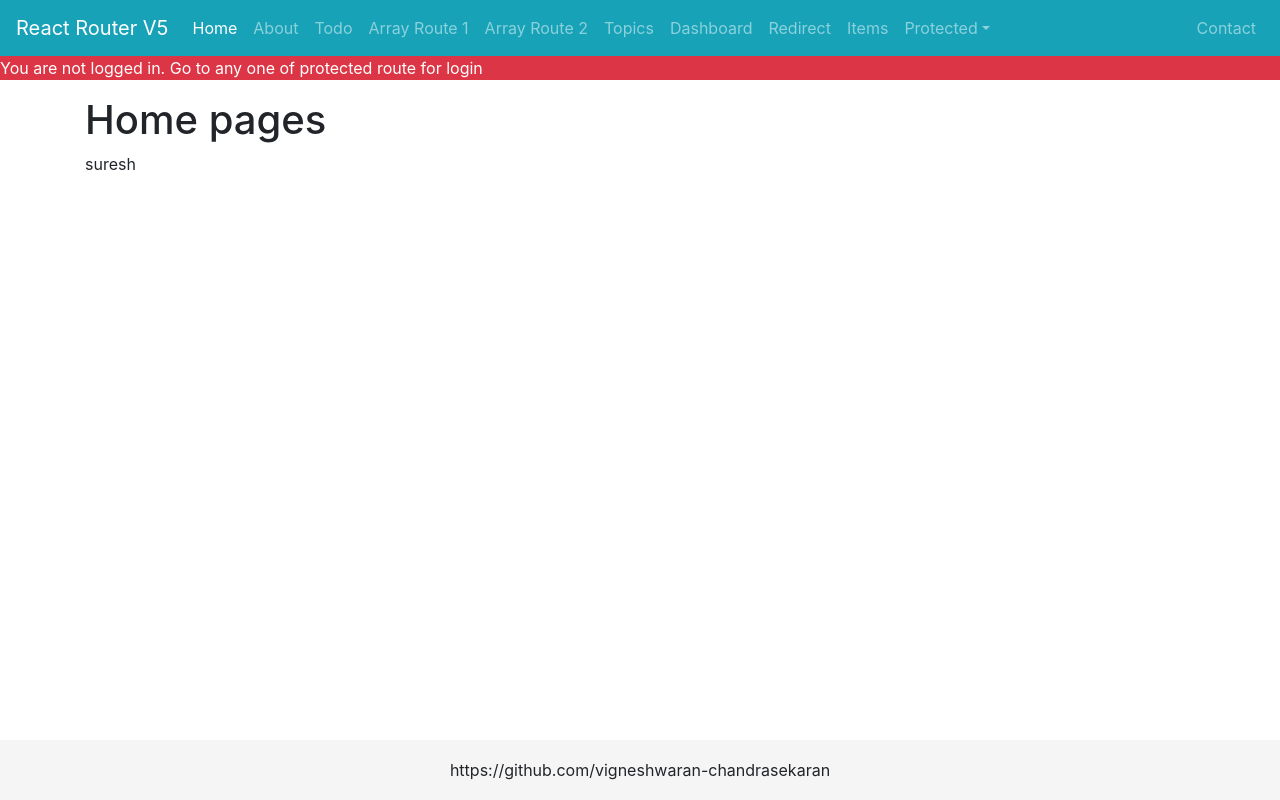
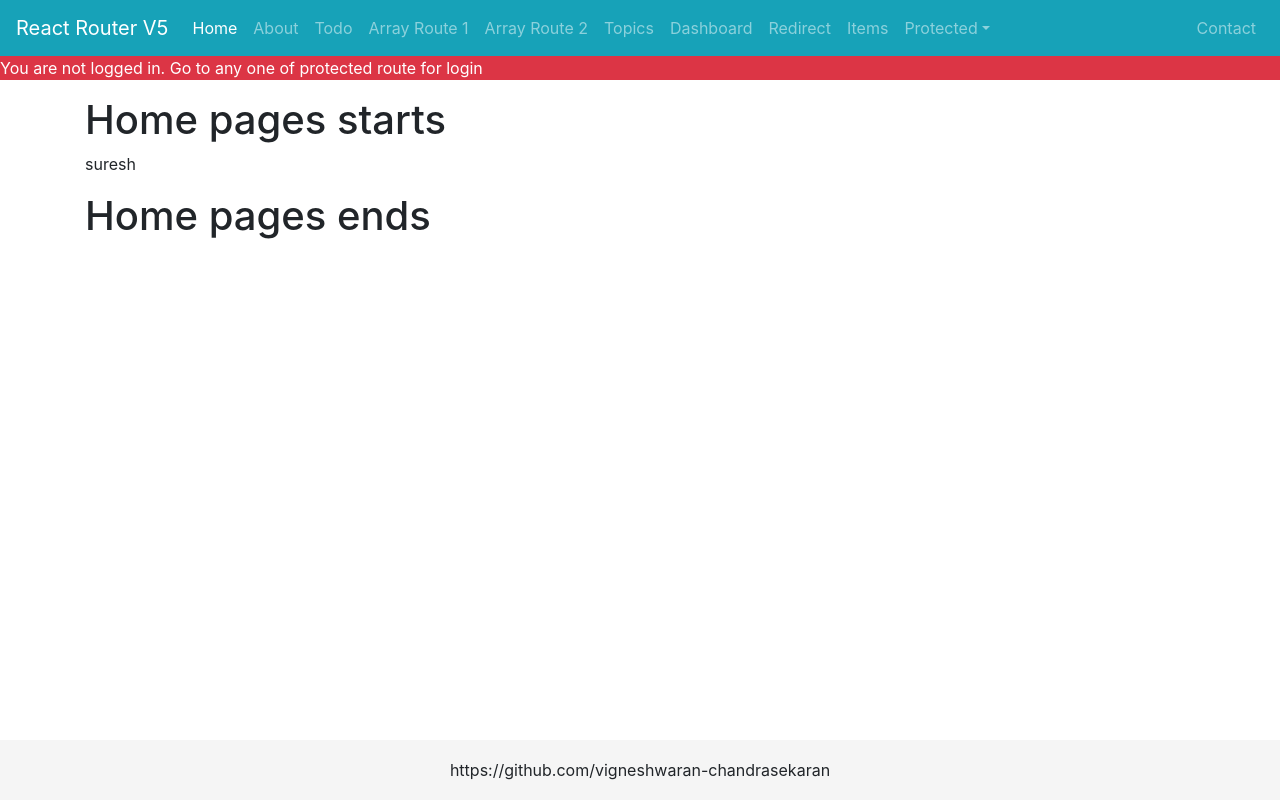
Before and after one commit to vigneshwaran-chandrasekaran/react-router-v5, a React (Create React App) app: page / in a window 1280 px wide. Built offline with nearby package versions, Linux system fonts and the light colour scheme.

Commit message:
for deployment added npm script commmand

```diff
--- a/package.json
+++ b/package.json
@@ -18,10 +18,11 @@
     "build": "react-scripts build",
     "test": "react-scripts test",
     "eject": "react-scripts eject",
-    "predeploy": "npm run build",
+    "prexxxdeploy": "npm run build",
     "deploy": "gh-pages -d build",
+    "start:qa": "env-cmd -f .env.qa react-scripts start",
     "build:qa": "env-cmd -f .env.qa react-scripts build",
-    "start:qa": "env-cmd -f .env.qa react-scripts start"
+    "deploy:qa": "env-cmd -f .env.qa react-scripts build"
   },
   "eslintConfig": {
     "extends": "react-app"
--- a/src/pages/Home.js
+++ b/src/pages/Home.js
@@ -3,8 +3,9 @@ import React from "react";
 export default function Home() {
   return (
     <div>
-      <h1>Home pages</h1>
+      <h1>Home pages starts</h1>
       <p>{process.env.REACT_APP_NAME}</p>
+      <h1>Home pages ends</h1>
     </div>
   );
 }
```
